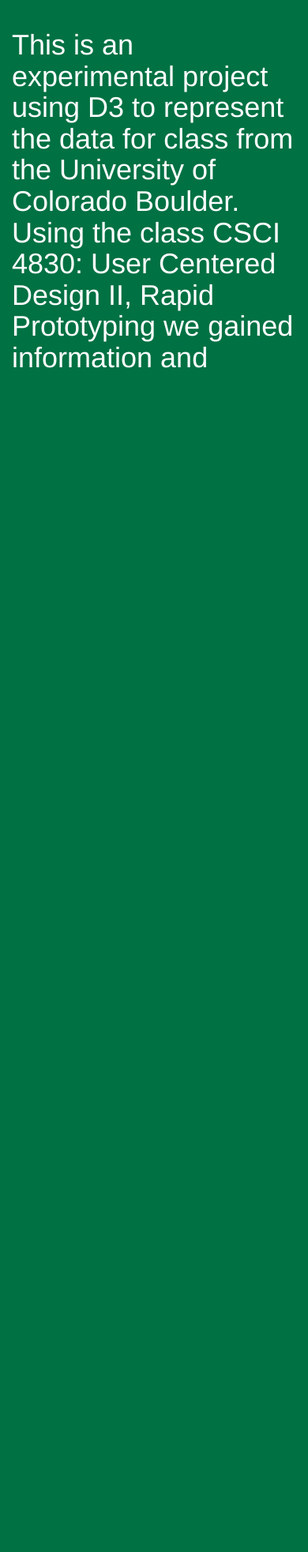
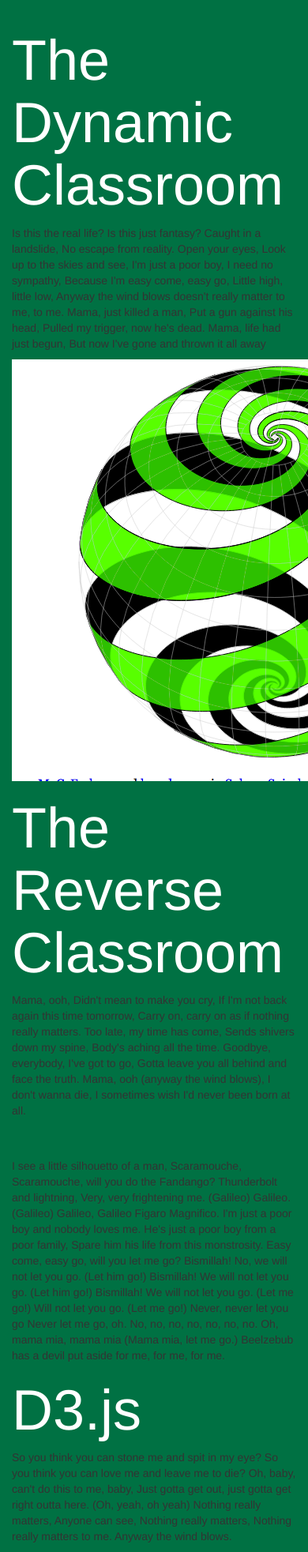
Before and after one commit to wannabeCitizen/RP-D3, a Flask app: page / in a window 390 px wide; the page is wider, and only the part inside the window is pictured. Shown: the part 55-2020 px from the top of that part at 79% size. Before the commit the page ends 521 px from the top of that part, so only its background shows below. Run offline with Flask 2, Linux system fonts and the light colour scheme; some libraries are stand-ins or nearby versions.

Commit message:
chaning index

```diff
--- a/Web Site/static/css/OverallSiteStyle.css
+++ b/Web Site/static/css/OverallSiteStyle.css
@@ -5,3 +5,7 @@ h3{
 	font-size: 36px;
 	color: white;
 }
+h1{
+	font-size: 72px;
+	color: white;
+}
--- a/Web Site/templates/index.html
+++ b/Web Site/templates/index.html
@@ -62,12 +62,114 @@
 		</nav>
 		<div class="row">
 			<div class="col-lg-10">
-				<h3>
-					This is an experimental project using D3 to represent the data for class from the University of Colorado Boulder. Using the class CSCI 4830: User Centered Design II, Rapid Prototyping we gained
-					information and
-				</h3>
+				<h1>The Dynamic Classroom</h1>
 			</div>
 		</div>
+
+		<div class="row">
+			<div class="col-lg-7 col-md-7">
+				<p>
+					Is this the real life?
+					Is this just fantasy?
+					Caught in a landslide,
+					No escape from reality.
+					Open your eyes,
+					Look up to the skies and see,
+					I'm just a poor boy, I need no sympathy,
+					Because I'm easy come, easy go,
+					Little high, little low,
+					Anyway the wind blows doesn't really matter to me, to me.
+					Mama, just killed a man,
+					Put a gun against his head,
+					Pulled my trigger, now he's dead.
+					Mama, life had just begun,
+					But now I've gone and thrown it all away
+				</p>
+			</div>
+			<div class="col-lg-3 col-md-3">
+				<img src="{{ url_for('static', filename='img/graph1.png') }}">
+			</div>
+		</div>
+
+		<div class="row">
+			<div class="col-lg-10">
+				<h1>The Reverse Classroom</h1>
+			</div>
+		</div>
+
+
+		<div class="row">
+			<div class="col-lg-10">
+				<p>
+				Mama, ooh,
+				Didn't mean to make you cry,
+				If I'm not back again this time tomorrow,
+				Carry on, carry on as if nothing really matters.
+
+				Too late, my time has come,
+				Sends shivers down my spine,
+				Body's aching all the time.
+				Goodbye, everybody, I've got to go,
+				Gotta leave you all behind and face the truth.
+
+				Mama, ooh (anyway the wind blows),
+				I don't wanna die,
+				I sometimes wish I'd never been born at all.
+				</p>
+				<br><br>
+				I see a little silhouetto of a man,
+				Scaramouche, Scaramouche, will you do the Fandango?
+				Thunderbolt and lightning,
+				Very, very frightening me.
+				(Galileo) Galileo.
+				(Galileo) Galileo,
+				Galileo Figaro
+				Magnifico.
+
+				I'm just a poor boy and nobody loves me.
+				He's just a poor boy from a poor family,
+				Spare him his life from this monstrosity.
+
+				Easy come, easy go, will you let me go?
+				Bismillah! No, we will not let you go. (Let him go!)
+				Bismillah! We will not let you go. (Let him go!)
+				Bismillah! We will not let you go. (Let me go!)
+				Will not let you go. (Let me go!)
+				Never, never let you go
+				Never let me go, oh.
+				No, no, no, no, no, no, no.
+				Oh, mama mia, mama mia (Mama mia, let me go.)
+				Beelzebub has a devil put aside for me, for me, for me.
+				</div>
+		</div>
+
+
+		<div class="row">
+			<div class="col-lg-10">
+				<h1>D3.js</h1>
+			</div>
+		</div>
+
+		<div class="row">
+			<div class="col-lg-10">
+				<p>
+					So you think you can stone me and spit in my eye?
+					So you think you can love me and leave me to die?
+					Oh, baby, can't do this to me, baby,
+					Just gotta get out, just gotta get right outta here.
+
+					(Oh, yeah, oh yeah)
+
+					Nothing really matters,
+					Anyone can see,
+					Nothing really matters,
+					Nothing really matters to me.
+
+					Anyway the wind blows.
+				</p>
+			</div>
+		</div>
+
 	</div> <!-- container -->
 
 </body>
```
